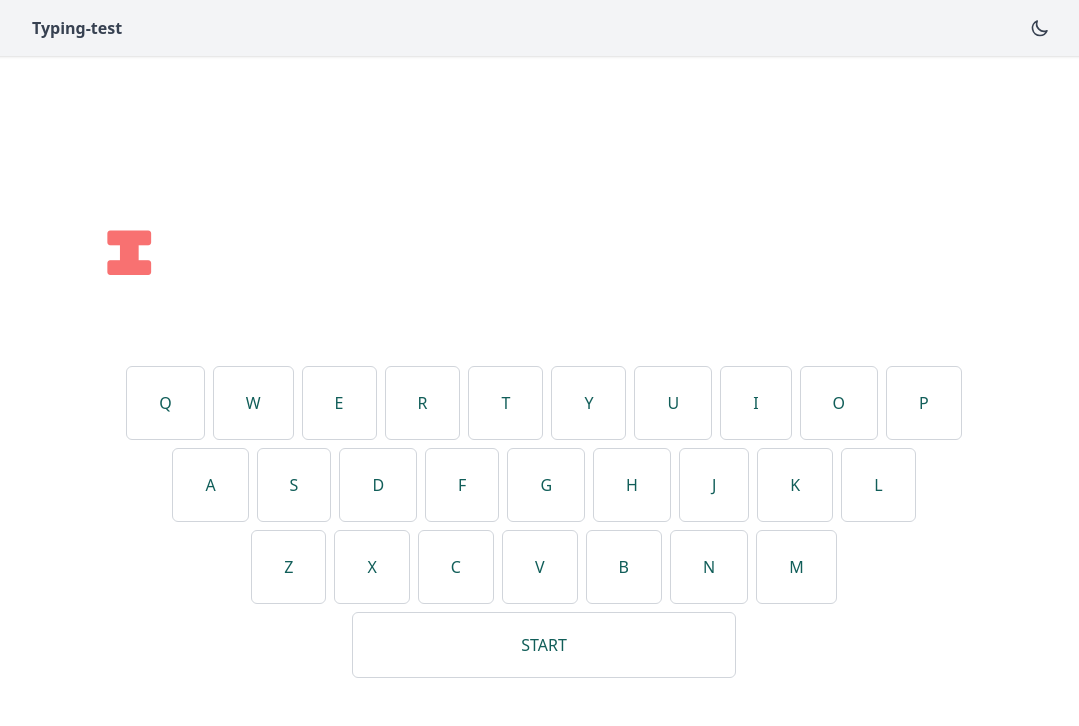
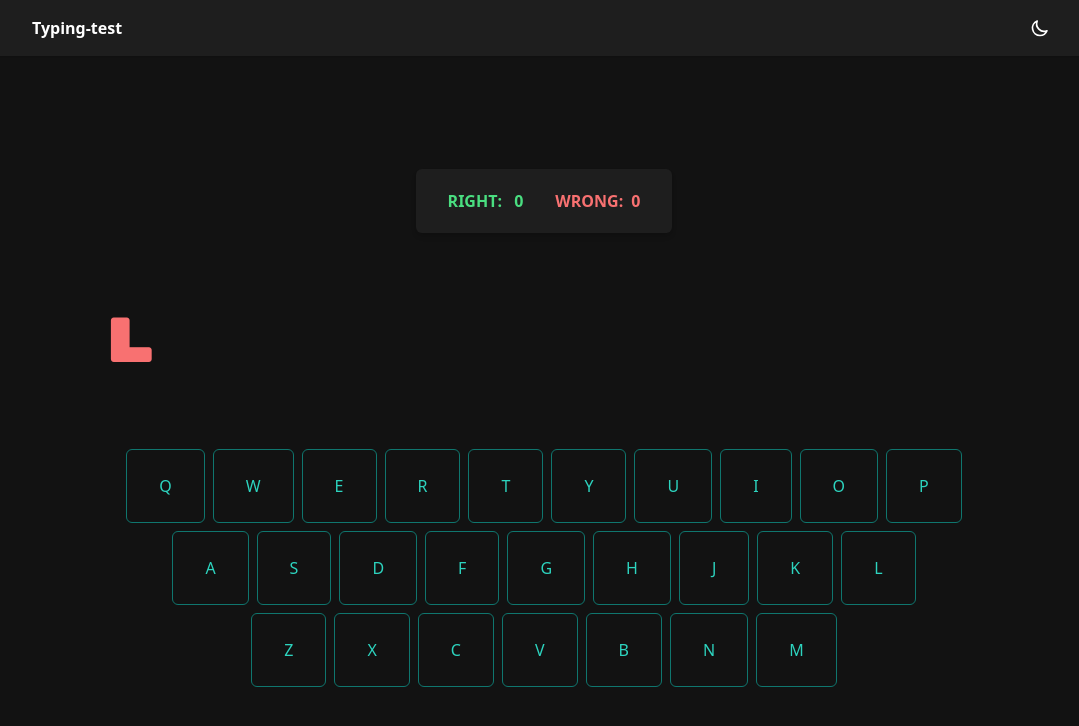
Before and after one commit to staranbeer/typing-test, a React (Create React App) app: page / in a window 1280 px wide. Shown: the top 726 px of the page, without its empty margins (96-1175 px from the left). Built offline with nearby package versions, Linux system fonts and the light colour scheme; a web font is replaced by a local one.

Commit message:
first draft complete

```diff
--- a/package.json
+++ b/package.json
@@ -10,6 +10,7 @@
     "react": "^18.2.0",
     "react-dom": "^18.2.0",
     "react-scripts": "5.0.1",
+    "uuid": "^8.3.2",
     "web-vitals": "^2.1.4"
   },
   "scripts": {
--- a/src/App.jsx
+++ b/src/App.jsx
@@ -3,23 +3,25 @@ import React, { useState } from "react";
 import Header from "./components/Header";
 import Main from "./components/Main";
 const App = () => {
-  const [isDarkMode, setIsDarkMode] = useState(false);
+  const [isDarkMode, setIsDarkMode] = useState(true);
 
   function toggleDarkMode() {
     setIsDarkMode((i) => !i);
   }
 
   return (
-    <motion.div
-      animate
-      transition={{ duration: 1 }}
-      className={`app-container  overflow-hidden  ${isDarkMode ? "dark" : ""} `}
-    >
-      <div className="flex flex-col w-screen h-screen dark:bg-[#121212] dark:text-gray-400 text-gray-700 ">
-        <Header toggleDarkMode={toggleDarkMode} />
-        <Main />
+    <>
+      <div
+        className={`app-container  overflow-hidden  ${
+          isDarkMode ? "dark" : ""
+        } `}
+      >
+        <div className="flex flex-col w-screen h-screen dark:bg-[#121212] dark:text-gray-400 text-gray-700 ">
+          <Header toggleDarkMode={toggleDarkMode} />
+          <Main />
+        </div>
       </div>
-    </motion.div>
+    </>
   );
 };
 
--- a/src/components/Char.jsx
+++ b/src/components/Char.jsx
@@ -1,9 +1,11 @@
-import React from "react";
-
-const Char = ({ children, sameKey = false }) => {
+import React, { useEffect, useRef } from "react";
+const Char = ({ children, sameKey, makeRed, makeGreen }) => {
+  const elemRef = useRef(null);
+  function changeColor() {}
   return (
     <div
-      className={`inline-block px-1 w-16 text-center text-6xl font-rubic ${
+      ref={elemRef}
+      className={`inline-block px-1 w-16 h-16 text-center text-6xl font-rubic ${
         sameKey === true ? "text-green-400" : "text-red-400"
       }`}
     >
--- a/src/components/Header.jsx
+++ b/src/components/Header.jsx
@@ -3,7 +3,7 @@ import { HiOutlineMoon } from "react-icons/hi";
 
 const Header = ({ toggleDarkMode }) => {
   return (
-    <header className="px-6 md:px-12 lg:px-32 bg-gray-100 py-3 font-bold shadow flex items-center justify-between dark:bg-[#1e1e1e] dark:text-white ">
+    <header className="px-6 md:px-12 lg:px-32  py-3 font-bold shadow flex items-center justify-between dark:bg-[#1e1e1e] dark:text-white ">
       <p>Typing-test</p>
       <div onClick={toggleDarkMode} className="icon-container cursor-pointer">
         <HiOutlineMoon size={20} />
--- a/src/components/Key.jsx
+++ b/src/components/Key.jsx
@@ -2,13 +2,7 @@ import React from "react";
 import { motion } from "framer-motion";
 
 const Key = ({ childKey, className = "", pressedKey = "" }) => {
-  let keyCode = "";
-
-  if (childKey === "Space bar") {
-    keyCode = " ";
-  } else {
-    keyCode = childKey;
-  }
+  let keyCode = childKey;
 
   return (
     <motion.div
--- a/src/components/Keyboard.jsx
+++ b/src/components/Keyboard.jsx
@@ -1,12 +1,13 @@
 import React from "react";
 import Key from "./Key";
 
-const Keyboard = ({ pressedKey }) => {
+const Keyboard = ({ pressedKey, makeRed, makeGreen }) => {
   const keys1 = ["q", "w", "e", "r", "t", "y", "u", "i", "o", "p"];
   const keys2 = ["a", "s", "d", "f", "g", "h", "j", "k", "l"];
   const keys3 = ["z", "x", "c", "v", "b", "n", "m"];
+
   return (
-    <div className=" justify-center items-center flex-col hidden lg:flex gap-2">
+    <div className=" justify-center items-center flex-col  lg:flex gap-2">
       <div className="flex gap-2  ">
         {keys1.map((i) => {
           return <Key pressedKey={pressedKey} childKey={i} key={i} />;
@@ -24,11 +25,6 @@ const Keyboard = ({ pressedKey }) => {
           return <Key pressedKey={pressedKey} childKey={i} key={i} />;
         })}
       </div>
-      <Key
-        pressedKey={pressedKey}
-        childKey={"Start"}
-        className="w-96 text-center border py-5  border-gray-300"
-      ></Key>
     </div>
   );
 };
--- a/src/components/Main.jsx
+++ b/src/components/Main.jsx
@@ -6,7 +6,9 @@ const Main = () => {
   const [pressedKey, setPressedKey] = useState("");
   const [clicked, setClicked] = useState(false);
 
-  const handleKeyDown = useCallback((e) => {
+  const [right, setRight] = useState(0);
+  const [wrong, setWrong] = useState(0);
+
   const keys = [
     " ",
     "a",
@@ -36,7 +38,7 @@ const Main = () => {
     "y",
     "z",
   ];
-
+  const handleKeyDown = useCallback((e) => {
     const eventKey = e.key;
     if (keys.indexOf(eventKey) !== -1) {
       setPressedKey(eventKey.toLowerCase());
@@ -64,8 +66,22 @@ const Main = () => {
       <p className="bg-teal-500 text-white font-bold p-3 rounded-md  lg:hidden block text-center  ">
         This app is not yet available for mobile screens
       </p>
-      <div className="py-12 w-full lg:block hidden  rounded-md overflow-hidden font-bold border-gray-400 max-w-4xl ">
-        <TestText clicked={clicked} />
+      <p className="dark:bg-[#1e1e1e] shadow-md px-8 py-5 rounded-md text-white font-bold uppercase">
+        <span className="text-green-400 inline-block mr-8">
+          Right: <span className="ml-2">{right}</span>
+        </span>
+        <span className="text-red-400 inline-block">
+          wrong:
+          <span className="ml-2">{wrong}</span>
+        </span>
+      </p>
+      <div className="py-6 w-full   rounded-md overflow-hidden font-bold border-gray-400 max-w-4xl h-32 lg:block items-center mt-6">
+        <TestText
+          setRight={setRight}
+          setWrong={setWrong}
+          clicked={clicked}
+          pressedKey={pressedKey}
+        />
       </div>
       <Keyboard pressedKey={pressedKey} />
     </main>
--- a/src/components/TestText.jsx
+++ b/src/components/TestText.jsx
@@ -1,42 +1,48 @@
 import React, { useEffect, useRef, useState } from "react";
 import { motion } from "framer-motion";
 import Char from "./Char";
+import { v4 } from "uuid";
 
-const TestText = ({ clicked = false }) => {
-  let [currentPosition, setCurrentPosition] = useState();
-  let [prevPosition, setPrevPosition] = useState();
-
+const TestText = ({ clicked = false, pressedKey, setRight, setWrong }) => {
   const testText =
-    "Loremipsumdolorsitametconsecteturadipisicingelitkifnoiwenwfnwfennwfeinfeniwenffjopnfpqwniwonfweinfinwiwfeii".split(
-      "",
-    );
-
-  const elemRef = useRef();
-
-  useEffect(() => {
-    setPrevPosition(-elemRef.current.offsetWidth + 64);
-    setCurrentPosition(-elemRef.current.offsetWidth + 64);
-  }, []);
+    "Loremipsumdolorsitametconsecteturadipisicingelitkifnoiwenwfnwfenwfeinfeniwenffjopnfpqwniwonfweinfinwiwfeii"
+      .toLowerCase()
+      .split("");
+  const [screenText, setScreenText] = useState([testText[0]]);
+  const [counter, setCounter] = useState(1);
 
   useEffect(() => {
     if (clicked === true) {
-      setPrevPosition(currentPosition);
-      setCurrentPosition((i) => i + 64);
-      console.log(prevPosition, currentPosition);
+      let firstElement = [testText[counter], ...screenText][1];
+
+      console.log(pressedKey, firstElement);
+
+      if (pressedKey === firstElement) {
+        setRight((i) => i + 1);
+      } else {
+        setWrong((i) => i + 1);
+      }
+      setScreenText((prevScreenText) => [testText[counter], ...prevScreenText]);
+      setCounter((i) => i + 1);
     }
   }, [clicked]);
 
   return (
-    <motion.div
-      ref={elemRef}
-      className="text-4xl  uppercase  inline-block whitespace-nowrap"
-      initial={false}
-      transition={{ bounce: 0.8, duration: 0.2, ease: "linear" }}
-      animate={{ x: clicked === true ? currentPosition : prevPosition }}
-    >
-      {testText.map((i, index) => {
-        return <Char key={index}>{i}</Char>;
-      })}
+    <motion.div className="text-4xl  uppercase  inline-block whitespace-nowrap h-20">
+      <div className=" ">
+        {screenText.map((i) => {
+          const id = v4();
+          return (
+            <Char
+              key={id}
+              makeRed={() => undefined}
+              makeGreen={() => undefined}
+            >
+              {i}
+            </Char>
+          );
+        })}
+      </div>
     </motion.div>
   );
 };
```
Also changed, not shown: 1 other file (tests, documents, lock files or other folders). Lines whose indentation alone changed are shown as unchanged.
